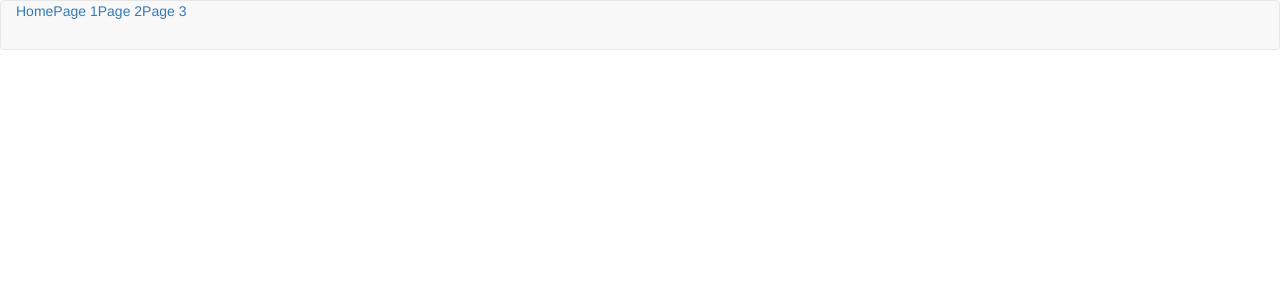
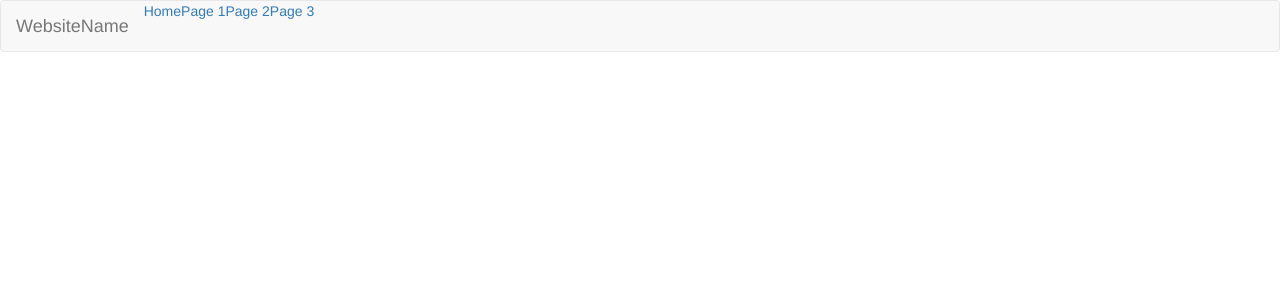
Before and after one commit to cozysyd/my-app, a React (Create React App) app: page / in a window 1280 px wide. Shown: the top 300 px of the page. Built offline with nearby package versions, Linux system fonts and the light colour scheme.

Commit message:
added header

```diff
--- a/src/App.js
+++ b/src/App.js
@@ -40,13 +40,14 @@ const list = [
 function App() {
   return (
     <nav className={"navbar navbar-default"}>
+      <div className={"container-fluid"}>
+        <div className={"navbar-header"}>
+          <a className={"navbar-brand"} href={"/"}>{header}</a>
+        </div>
 
-    <div className={"container-fluid"}>
+        <Navbar />
 
-    <Navbar />
-
-    </div>
-
+      </div>
     </nav>
 
   );
```
